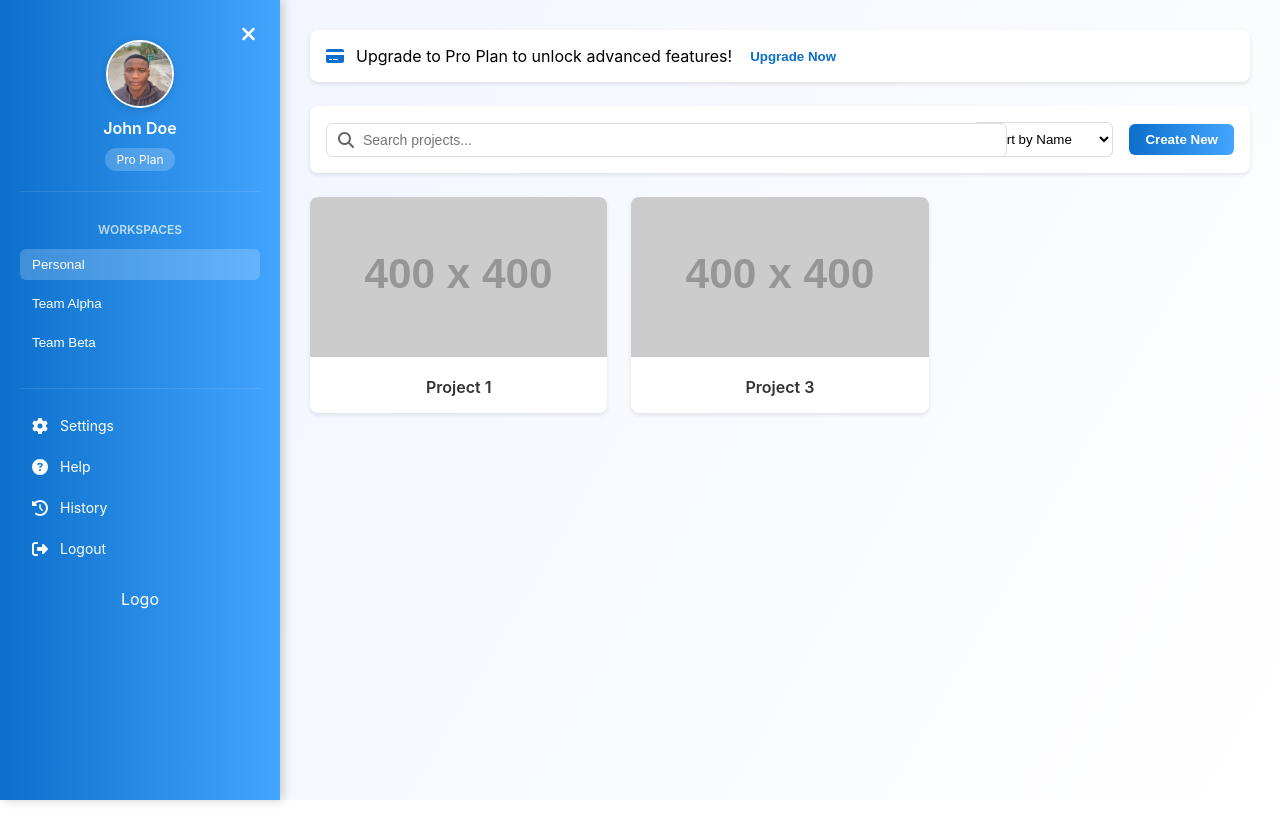
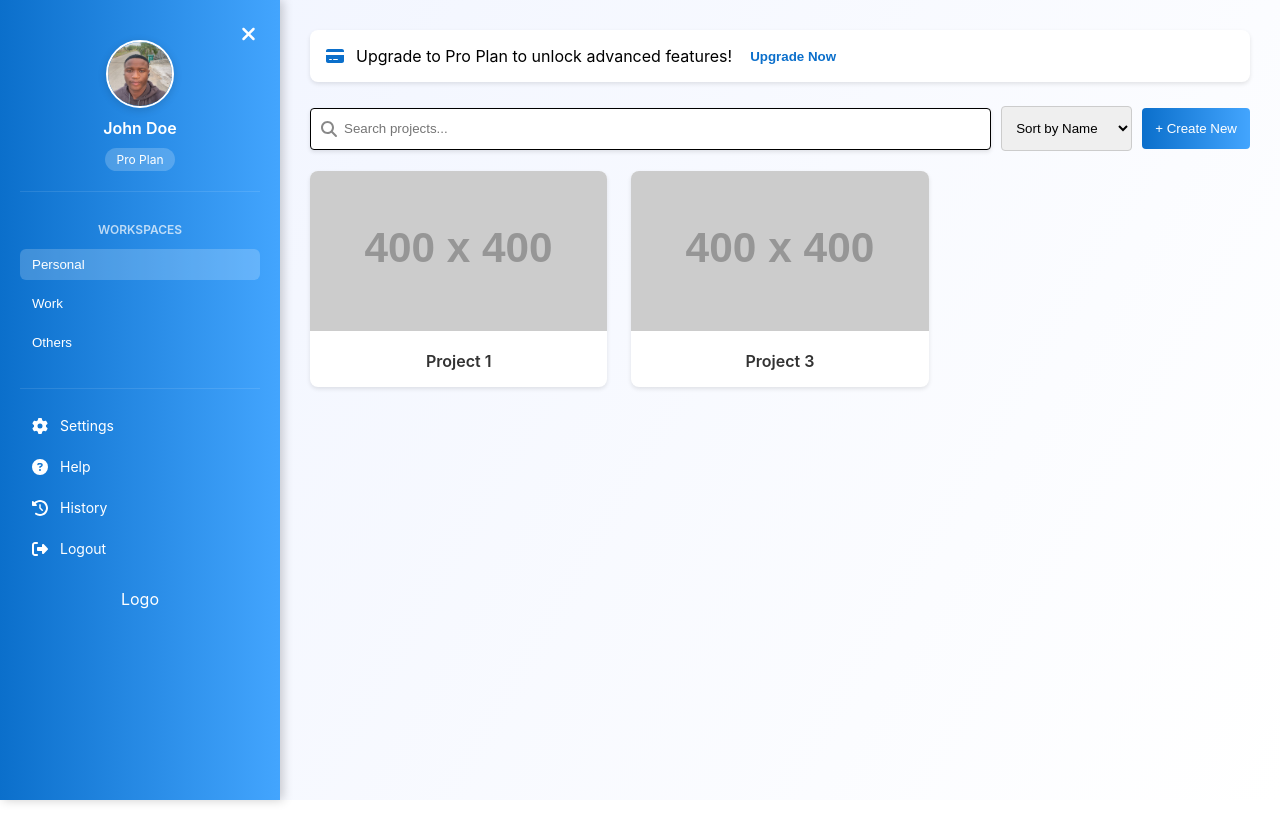
Before and after one commit to okolo157/recreate-ai, a React (Create React App) app: page /dashboard in a window 1280 px wide. Built offline with nearby package versions, Linux system fonts and the light colour scheme.

Commit message:
feat: update workspace names, enhance search input styling, and refine button designs in Dashboard

```diff
--- a/src/pages/Dashboard.js
+++ b/src/pages/Dashboard.js
@@ -26,8 +26,8 @@
 
   const workspaces = [
     { id: "personal", name: "Personal" },
-    { id: "team1", name: "Team Alpha" },
-    { id: "team2", name: "Team Beta" },
+    { id: "team1", name: "Work" },
+    { id: "team2", name: "Others" },
   ];
 
   const projects = [
@@ -166,7 +166,7 @@
             <option value="recent">Sort by Recent</option>
           </SortSelect>
 
-          <CreateButton onClick={handleNavigate}>Create New</CreateButton>
+          <CreateButton onClick={handleNavigate}> + Create New</CreateButton>
         </ControlsCard>
 
         <ProjectGrid>
@@ -350,69 +350,49 @@
 `;
 
 const ControlsCard = styled.div`
-  background: white;
-  border-radius: 8px;
-  padding: 16px;
-  margin-bottom: 24px;
   display: flex;
-  gap: 16px;
   align-items: center;
+  margin-bottom: 20px;
+`;
+
+const SearchWrapper = styled.div`
+  display: flex;
+  align-items: center;
+  background: #fff;
+  border-radius: 4px;
+  padding: 10px;
+  margin-right: 10px;
+  flex: 1;
+  border: 1px solid;
   box-shadow: 0 2px 4px rgba(0, 0, 0, 0.1);
 `;
 
-const SearchWrapper = styled.div`
-  flex: 1;
-  position: relative;
-`;
-
 const SearchIcon = styled.div`
-  position: absolute;
-  left: 12px;
-  top: 50%;
-  transform: translateY(-50%);
-  color: #666;
+  margin-right: 5px;
+  color: #888;
 `;
 
 const SearchInput = styled.input`
-  width: 100%;
-  padding: 8px 12px 8px 36px;
-  border: 1px solid #ddd;
-  border-radius: 6px;
-  font-size: 14px;
-
-  &:focus {
-    outline: none;
-    border-color: #0b6fcb;
-  }
+  border: none;
+  outline: none;
+  flex: 1;
 `;
 
 const SortSelect = styled.select`
-  padding: 8px 12px;
-  border: 1px solid #ddd;
-  border-radius: 6px;
-  background: white;
-  cursor: pointer;
-  min-width: 140px;
-
-  &:focus {
-    outline: none;
-    border-color: #0b6fcb;
-  }
+  padding: 13px 10px;
+  border-radius: 4px;
+  border: 1px solid #ccc;
+  margin-right: 10px;
 `;
 
 const CreateButton = styled.button`
-  padding: 8px 16px;
   background: linear-gradient(90deg, #0b6fcb, #43a5fe);
-  color: white;
+  color: #fff;
   border: none;
-  border-radius: 6px;
-  font-weight: 600;
+  border-radius: 4px;
+  padding: 5px 10px;
   cursor: pointer;
-  transition: transform 0.2s;
-
-  &:hover {
-    transform: scale(1.05);
-  }
+  padding: 13px;
 `;
 
 const ProjectGrid = styled.div`
```
